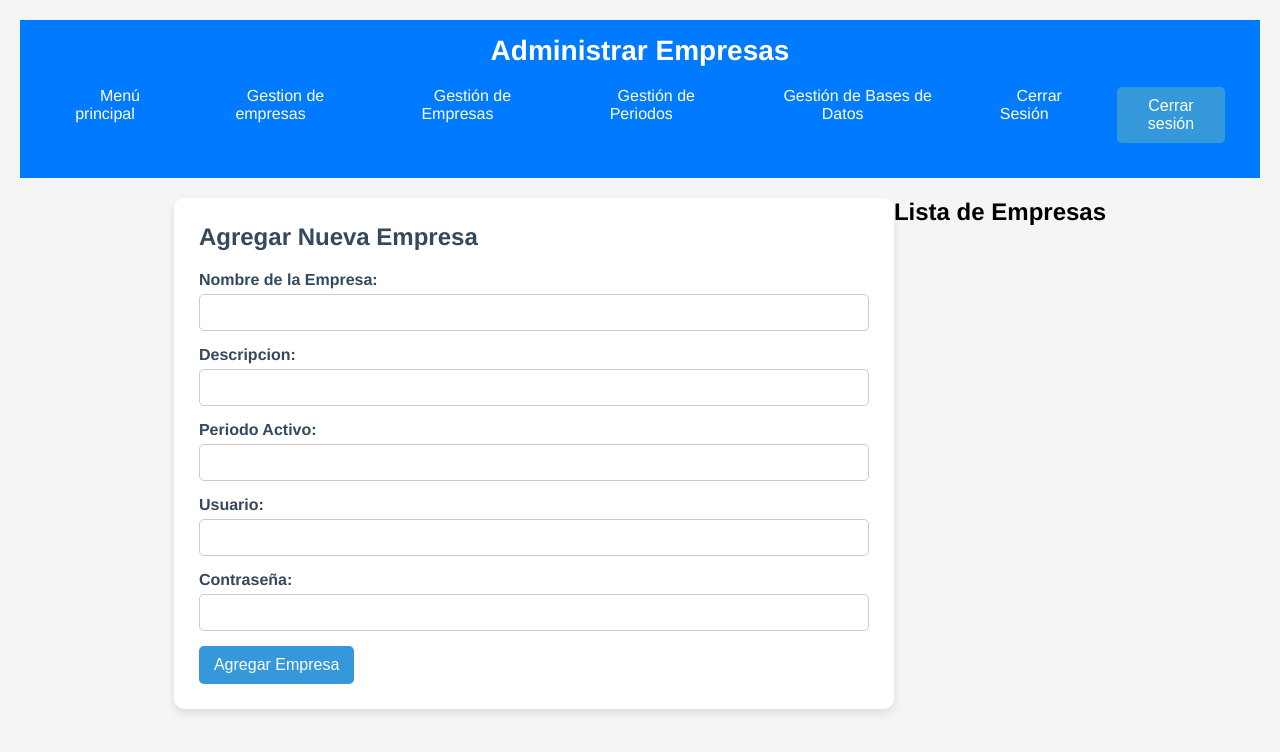
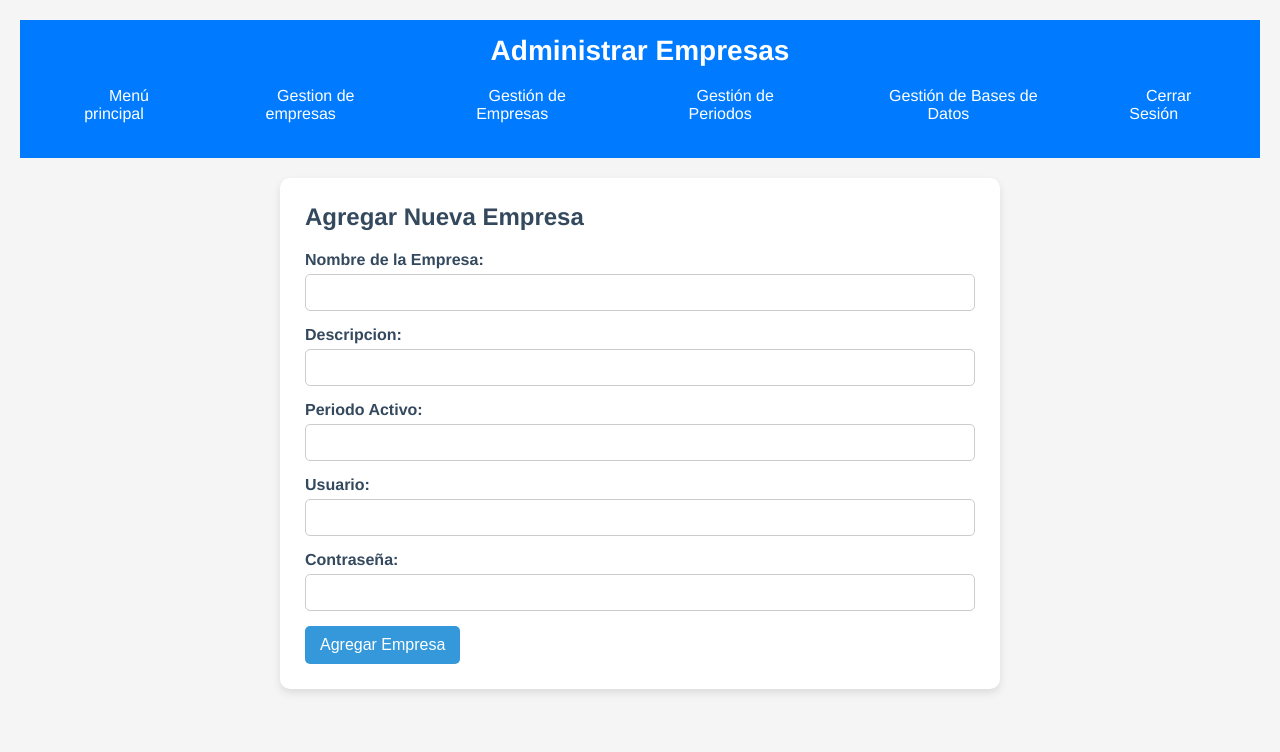
Before and after one commit to MartinCantillo/Web-Delka, a Flask app: page /admin-empresa in a window 1280 px wide. Shown: the top 752 px of the page. Run offline with Flask 3, Linux system fonts and the light colour scheme; data that the repository does not hold is empty.

Commit message:
fixing html

```diff
--- a/config/templates/admin-empresa.html
+++ b/config/templates/admin-empresa.html
@@ -18,8 +18,8 @@
                 <li><a href="/gestion_empresas">Gestión de Empresas</a></li>
                 <li><a href="/periodo-managment">Gestión de Periodos</a></li>
                 <li><a href="/databasemanagment">Gestión de Bases de Datos</a></li>
-                <li><a href="/cerrar_sesion">Cerrar Sesión</a></li>
-                <li><button id="cerrar-sesion">Cerrar sesión</button></li>
+                <li><a href="/">Cerrar Sesión</a></li>
+
             </ul>
         </nav>
     </header>
@@ -52,12 +52,7 @@
             </form>
         </section>
 
-        <section class="empresa-list-section">
-            <h2>Lista de Empresas</h2>
-            <ul id="empresa-list" class="empresa-list">
-                <!-- Lista de empresas se generará aquí dinámicamente -->
-            </ul>
-        </section>
+
     </main>
 
     <script src="static/js/admin_empresa.js"></script>
```
Also changed, not shown: config/bd.py (line endings or trailing spaces).
